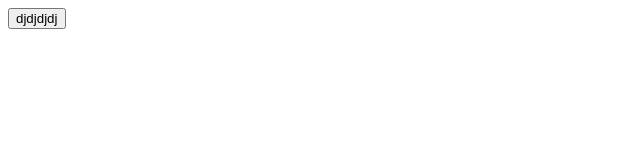
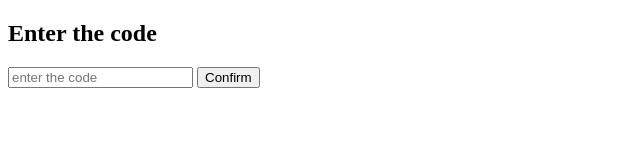
Before and after one commit to NotreFILM/LPDD, a plain HTML site: page index.html in a window 1280 px wide. Shown: the whole page, without its empty margins (0-640 px from the left). Drawn offline with Linux system fonts and the light colour scheme.

Commit message:
입력창

```diff
--- a/index.html
+++ b/index.html
@@ -3,9 +3,18 @@
 <head>
     <meta charset="UTF-8">
     <meta name="viewport" content="width=device-width, initial-scale=1.0">
-    <title>Document</title>
+    <title>LPDD</title>
 </head>
 <body>
-    <button>djdjdjdj</button>
+
+    <h2>Enter the code</h2>
+    <input type="text" id="codeInput" placeholder="enter the code">
+    <button onclick="checkCode()">Confirm</button>
 </body>
+<script>
+    function checkCode() {
+        let inputCode = document.getElementById("codeInput").Value;
+        alert("Entered code: " + inputCode);
+    }
+</script>
 </html>
```
Also changed, not shown: vidio.html (added).
